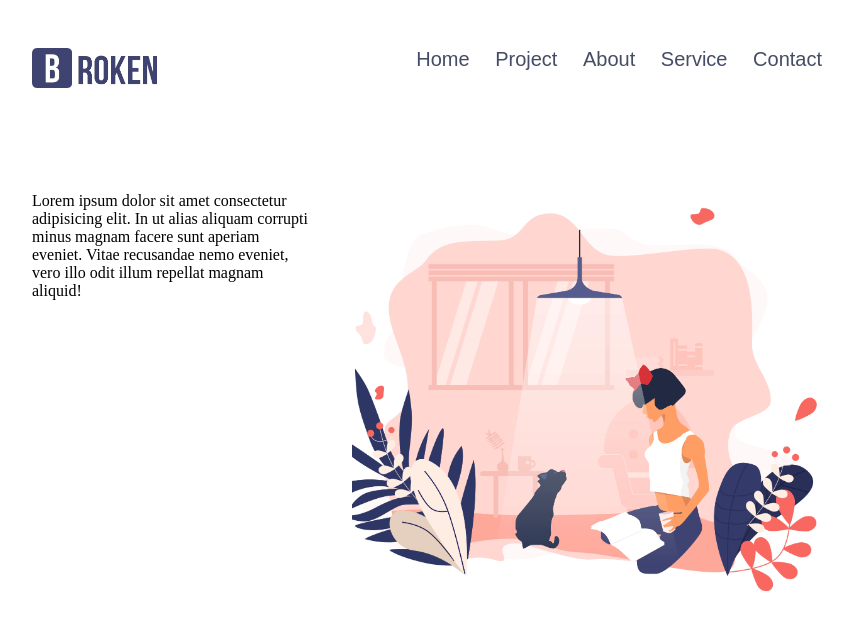
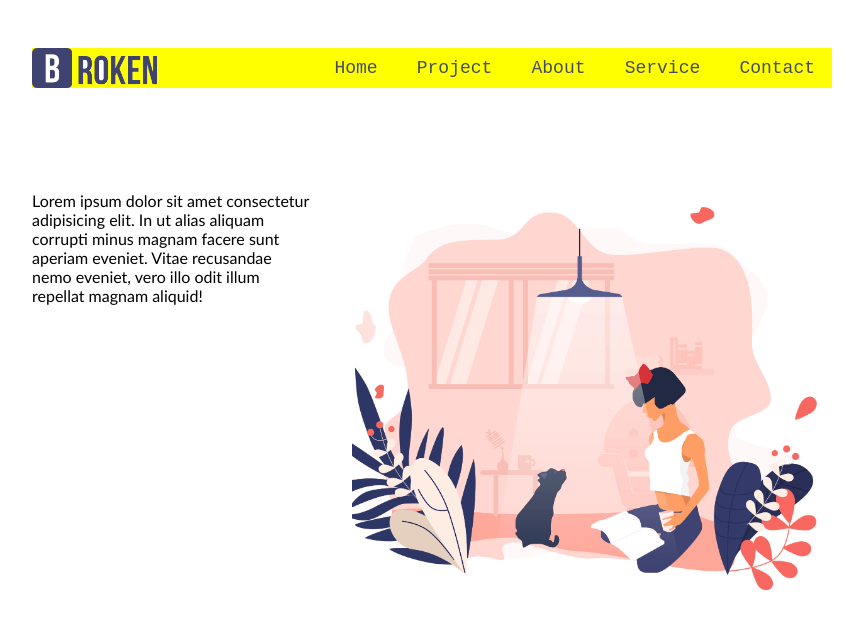
Before and after one commit to SigitaZaromskiene/08-happy-weekend, a website: page index.html in a window 1280 px wide. Shown: the whole page, without its empty margins (208-1071 px from the left). Drawn offline with Linux system fonts and the light colour scheme.

Commit message:
Header style

```diff
--- a/index.html
+++ b/index.html
@@ -34,11 +34,16 @@
   </head>
   <body>
     <style>
+      body {
+        font-family: "Gill Sans", "Gill Sans MT", Calibri, "Trebuchet MS",
+          sans-serif;
+      }
       header {
         display: inline-block;
         margin-top: 40px;
         width: 800px;
         margin-left: calc(50% - 400px);
+        background-color: yellow;
       }
       main {
         display: inline-block;
@@ -54,8 +59,8 @@
 
       nav {
         float: right;
-        font-family: Arial;
         font-size: 20px;
+        margin-top: 3.8px;
       }
       main > img {
         width: 60%;
@@ -68,9 +73,19 @@
       }
 
       nav > a {
+        display: inline-block;
         color: #454c65;
-        padding: 10px;
+        padding: 5px 15px;
+        font-size: 18px;
+        line-height: 18px;
         text-decoration: none;
+        font-family: monospace;
+        border: 2px solid transparent;
+        border-radius: 4px;
+      }
+
+      nav > a:hover {
+        border: 1px solid #3f4371;
       }
     </style>
     <header>
```
